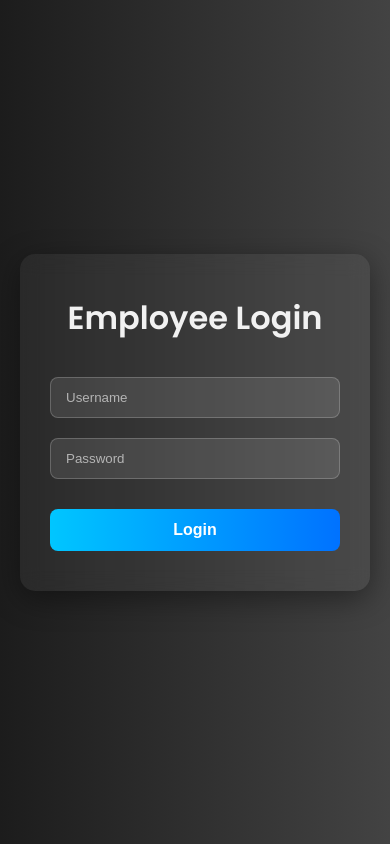
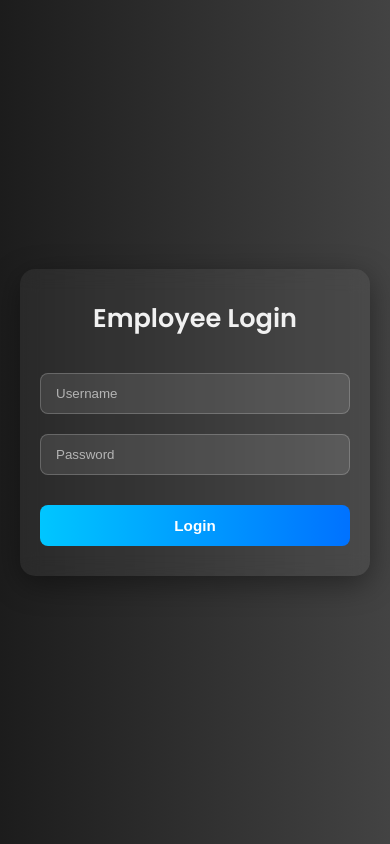
Before and after one commit to kazim0010/Demo-App, a Flask app: page /employee-login in a window 390 px wide. Run offline with Flask 3, Linux system fonts and the light colour scheme.

Commit message:
Modify all pages and adjust it according to mobile display

```diff
--- a/templates/login.html
+++ b/templates/login.html
@@ -3,6 +3,7 @@
 <head>
   <meta charset="UTF-8">
   <title>Employee Login</title>
+  <meta name="viewport" content="width=device-width, initial-scale=1.0">
   <link href="https://fonts.googleapis.com/css2?family=Poppins:wght@400;600&display=swap" rel="stylesheet">
   <style>
     * {
@@ -13,11 +14,12 @@
 
     body {
       font-family: 'Poppins', sans-serif;
-      height: 100vh;
+      min-height: 100vh;
       background: linear-gradient(to right, #1c1c1c, #434343);
       display: flex;
       justify-content: center;
       align-items: center;
+      padding: 20px;
       color: #fff;
     }
 
@@ -27,7 +29,8 @@
       border-radius: 15px;
       backdrop-filter: blur(10px);
       box-shadow: 0 8px 30px rgba(0, 0, 0, 0.4);
-      width: 350px;
+      width: 100%;
+      max-width: 350px;
       text-align: center;
       animation: fadeIn 1s ease-in-out;
     }
@@ -96,6 +99,22 @@
         transform: translateY(0);
       }
     }
+
+    /* Responsive for smaller devices */
+    @media (max-width: 480px) {
+      .login-box {
+        padding: 30px 20px;
+        width: 100%;
+      }
+
+      .login-box h2 {
+        font-size: 1.6em;
+      }
+
+      .login-box input[type="submit"] {
+        font-size: 0.95em;
+      }
+    }
   </style>
 </head>
 <body>
```
Also changed, not shown: templates/dashboard.html (+37 -12 lines), templates/robots.html (+8 -0 lines).
